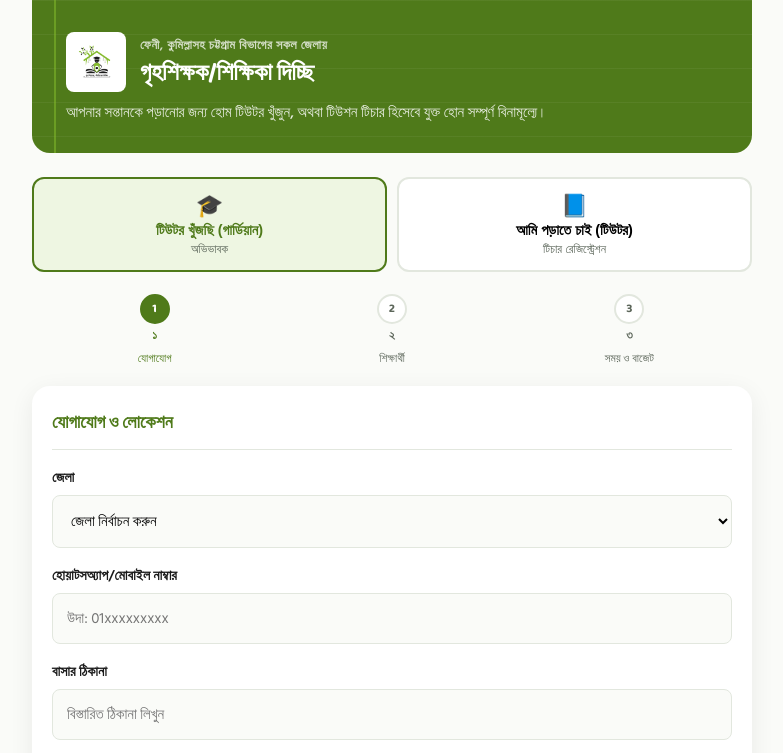
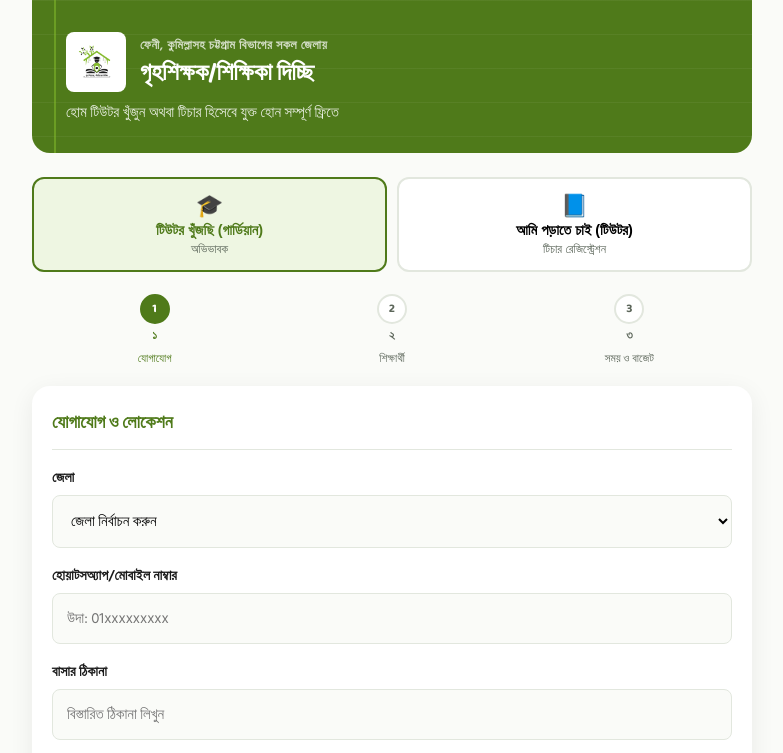
Before and after one commit to frf60/tutorbygssd, a plain HTML site: page index.html in a window 1280 px wide. Shown: the top 753 px of the page, without its empty margins (248-1031 px from the left). Drawn offline with Linux system fonts and the light colour scheme; files whose address does not match are found by name.

Commit message:
Update hero-sub paragraph text for clarity

```diff
--- a/index.html
+++ b/index.html
@@ -59,7 +59,7 @@
                 <h1>গৃহশিক্ষক/শিক্ষিকা দিচ্ছি</h1>
             </div>
         </div>
-        <p class="hero-sub">আপনার সন্তানকে পড়ানোর জন্য হোম টিউটর খুঁজুন, অথবা টিউশন টিচার হিসেবে যুক্ত হোন সম্পূর্ণ বিনামূল্যে।</p>
+        <p class="hero-sub">হোম টিউটর খুঁজুন অথবা টিচার হিসেবে যুক্ত হোন সম্পূর্ণ ফ্রিতে</p>
     </header>
 
     <nav class="role-tabs">
```
